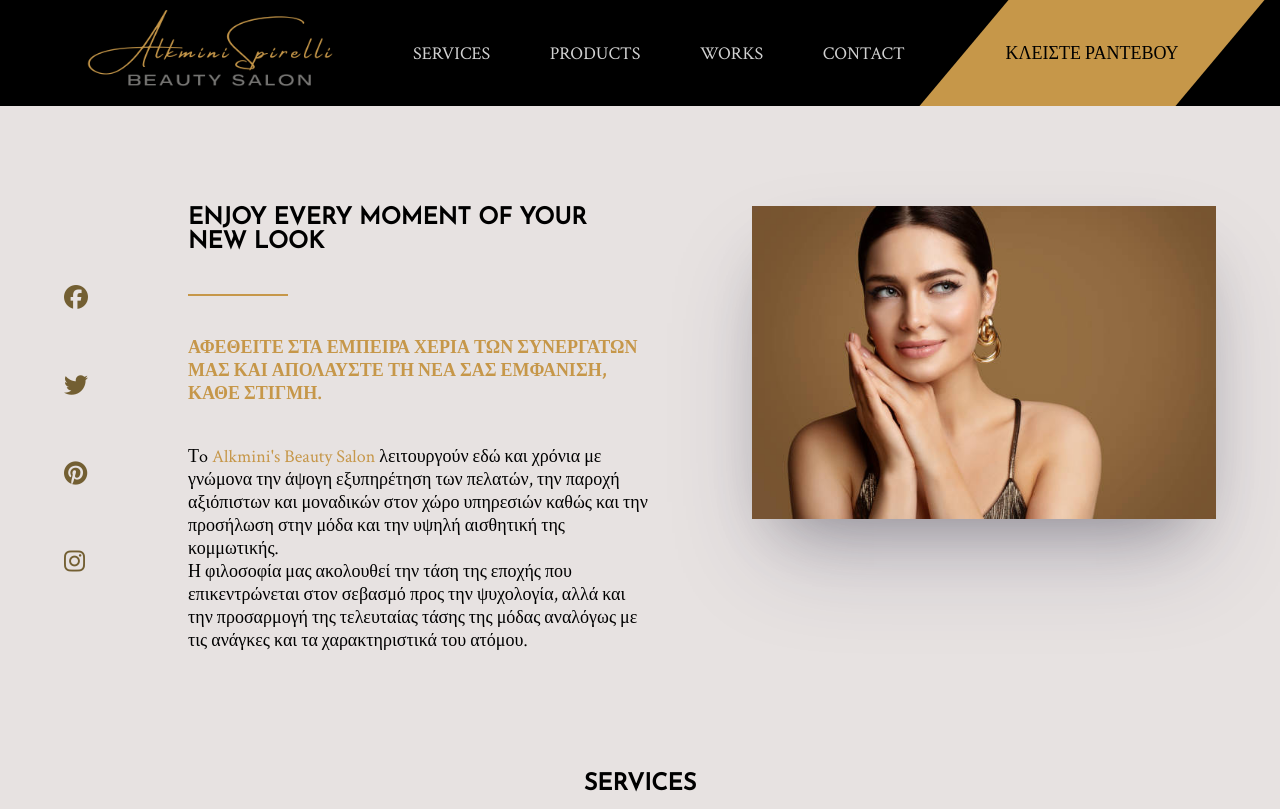
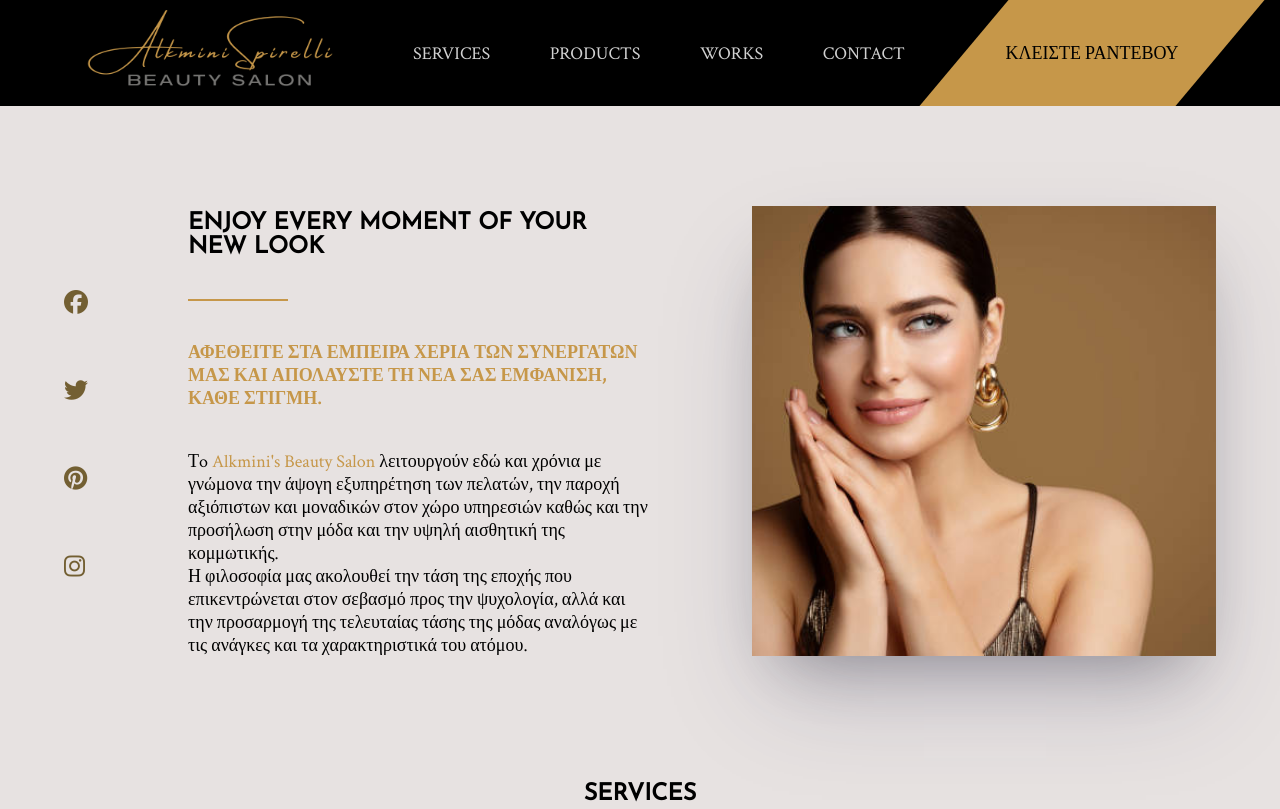
Before and after one commit to Giorgos-K-89/Beauty-Salon, a plain HTML site: page index.html in a window 1280 px wide. Shown: the top 809 px of the page. Drawn offline with Linux system fonts and the light colour scheme.

Commit message:
Update styles.css

```diff
--- a/styles.css
+++ b/styles.css
@@ -202,11 +202,11 @@ hr {
 #img-slider {
   width: 100%;
   height: auto;
-  object-fit: contain;
 }
 #img-slider img {
   width: 100%;
-  height: auto;
+  height: 450px;
+  object-fit:cover;
   box-shadow: rgba(50, 50, 93, 0.25) 0px 50px 100px -20px,
     rgba(0, 0, 0, 0.3) 0px 30px 60px -30px;
 }
```
